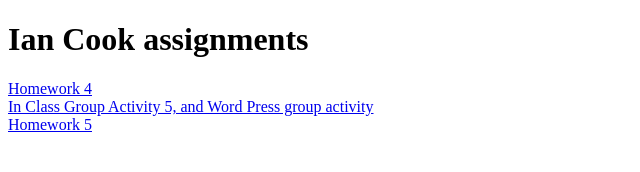
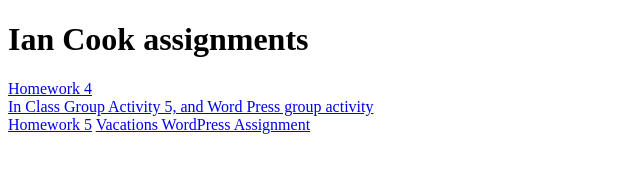
Before and after one commit to IanCo0k/homework4, a plain HTML site: page index.html in a window 1280 px wide. Shown: the whole page, without its empty margins (0-640 px from the left). Drawn offline with Linux system fonts and the light colour scheme.

Commit message:
vacations wordpress

```diff
--- a/index.html
+++ b/index.html
@@ -10,5 +10,6 @@
     <a href="./homework4.html">Homework 4</a><br>
     <a href="https://ica5.000webhostapp.com/">In Class Group Activity 5, and Word Press group activity</a><br>
     <a href="https://helpful-parfait-f7ca56.netlify.app/">Homework 5</a>
+    <a href="https://vacations19.wordpress.com/">Vacations WordPress Assignment</a>
 </body>
 </html>
```
Also changed, not shown: 1 other file.
